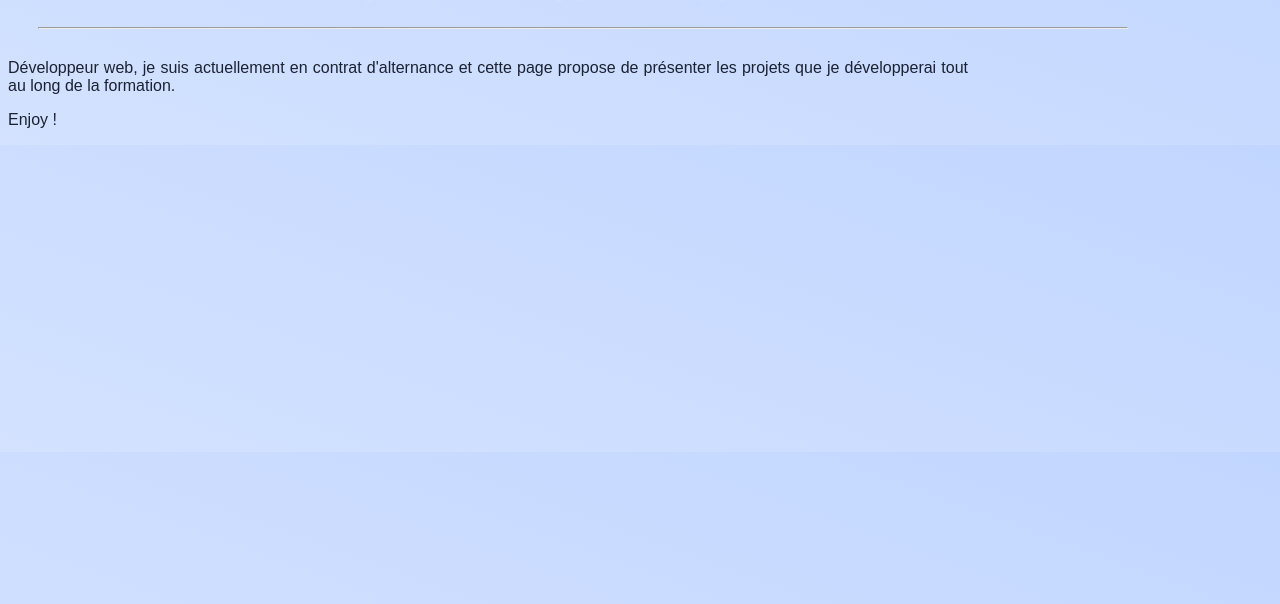
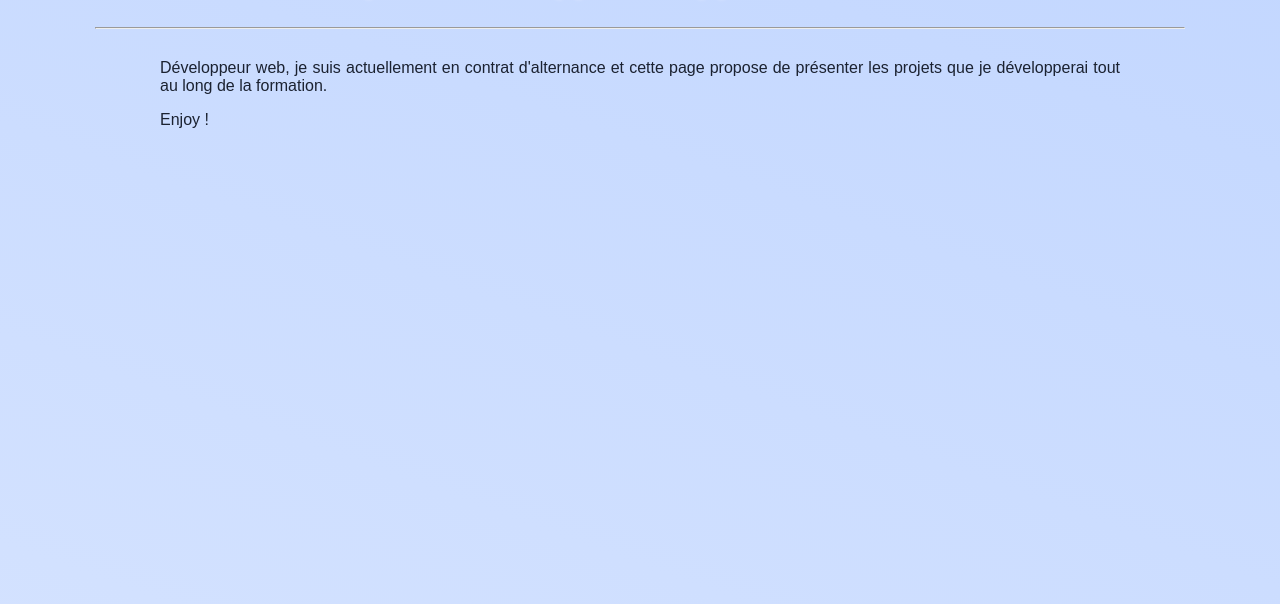
Before and after one commit to Boiry/boiry.github.io, a plain HTML site: page index.html in a window 1280 px wide. Shown: the part 162-766 px from the top of the page. Drawn offline with Linux system fonts and the light colour scheme.

Commit message:
Enhancement of style 2

```diff
--- a/style.css
+++ b/style.css
@@ -1,3 +1,7 @@
+html {
+  height: 100%;
+}
+
 body {
   background: linear-gradient(20deg, rgba(168, 197, 255, .5), rgba(132, 173, 255, .5));
   font-family: Arial, Helvetica, sans-serif;
@@ -22,11 +26,12 @@ h2 {
 hr {
   color: #1f3052;
   width: 85vw;
-  margin: 30px;
+  margin: 30px auto 30px auto;
 }
 
 article {
   width: 75vw;
+  margin: 0 auto;
 }
 
 p {
```
